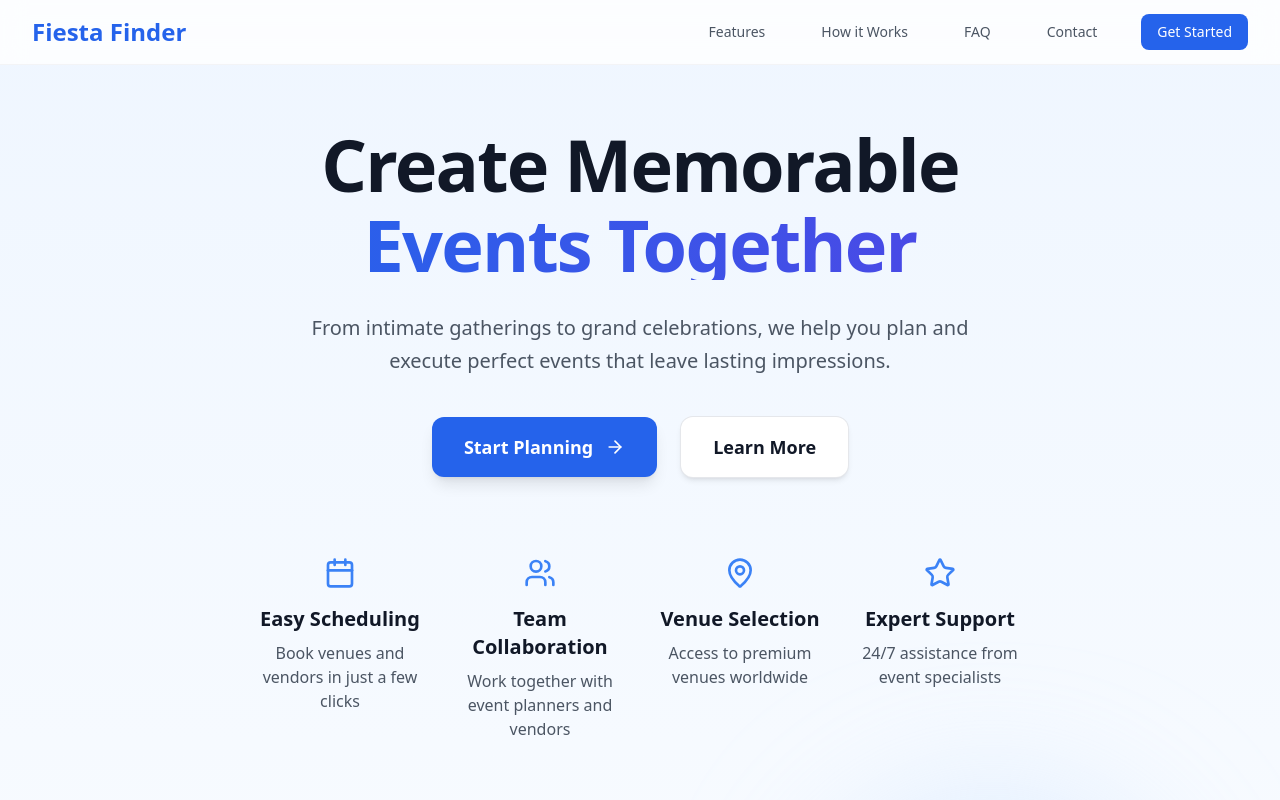
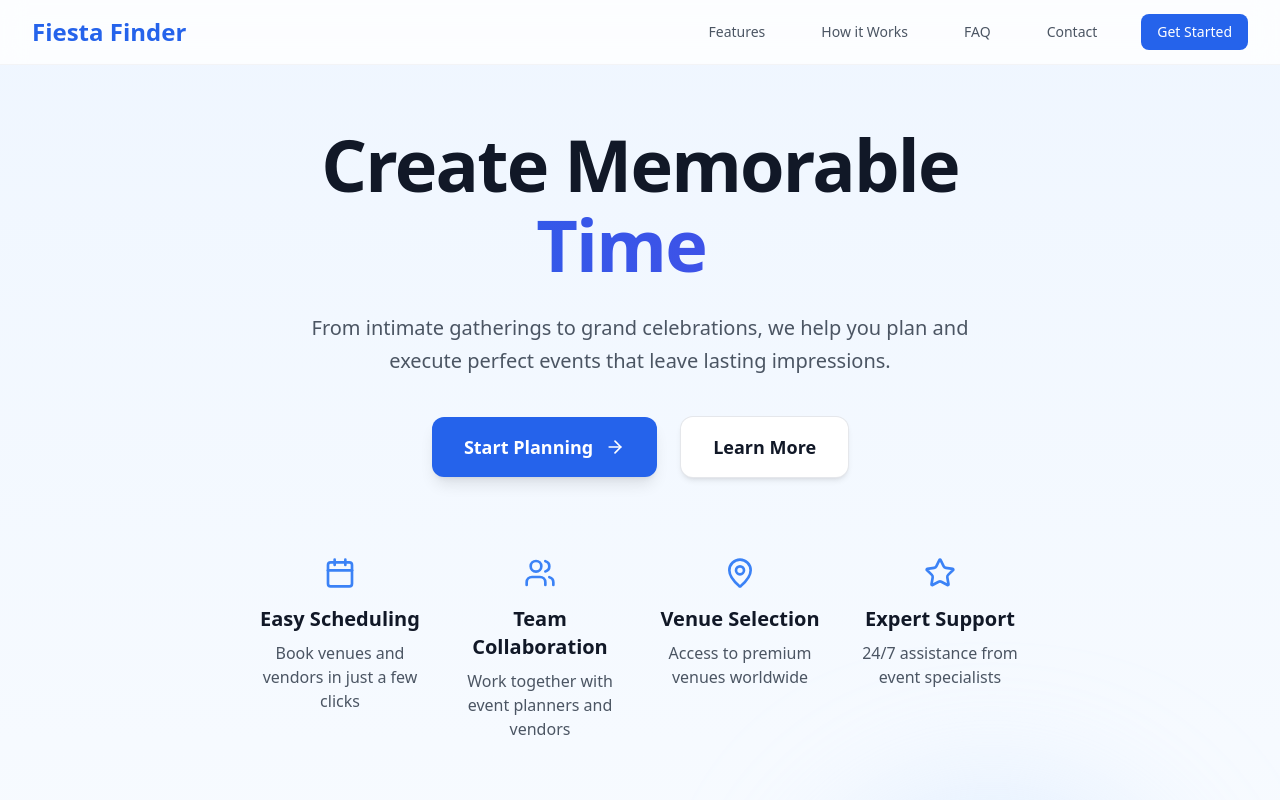
Before and after one commit to Sumit6307/Fiesta-Finder-Build, a React (Vite) app in the folder Fest-Frontend/: page / in a window 1280 px wide. Shown: the top 800 px of the page. Built offline with nearby package versions, Linux system fonts and the light colour scheme.

Commit message:
Add Typed-Effect by Sumit

```diff
--- a/Fest-Frontend/package.json
+++ b/Fest-Frontend/package.json
@@ -16,6 +16,7 @@
     "react": "^18.3.1",
     "react-dom": "^18.3.1",
     "react-router-dom": "^7.1.3",
+    "react-simple-typewriter": "^5.0.1",
     "tailwind-scrollbar": "^3.1.0"
   },
   "devDependencies": {
--- a/Fest-Frontend/src/components/Hero.jsx
+++ b/Fest-Frontend/src/components/Hero.jsx
@@ -1,4 +1,6 @@
 import { ArrowRight, Calendar, Users, MapPin, Star } from "lucide-react";
+import React from 'react';
+import TypingEffect from "./Typng-effect";
 
 export default function Hero() {
   const features = [
@@ -34,9 +36,7 @@ export default function Hero() {
           <div className="text-center max-w-3xl mx-auto">
             <h1 className="text-5xl font-bold tracking-tight text-gray-900 sm:text-6xl md:text-7xl">
               <span className="block mb-2">Create Memorable</span>
-              <span className="block bg-gradient-to-r from-blue-600 to-indigo-600 bg-clip-text text-transparent">
-                Events Together
-              </span>
+               <TypingEffect/>
             </h1>
             <p className="mt-8 text-xl text-gray-600 leading-relaxed max-w-2xl mx-auto">
               From intimate gatherings to grand celebrations, we help you plan and execute
--- /dev/null
+++ b/Fest-Frontend/src/components/Typng-effect.jsx
@@ -0,0 +1,29 @@
+import React from 'react';
+import { Typewriter } from 'react-simple-typewriter';
+
+const TypingEffect = () => {
+  return (
+    <span className="block bg-gradient-to-r from-blue-600 to-indigo-600 bg-clip-text text-transparent">
+      <Typewriter
+        words={[
+            'Dream Weddings',
+          'Timeless Love',
+          'Elegant Celebrations',
+          'Cherished Memories',
+          'Perfect Vows',
+          'Pure Bliss',
+          'Everlasting Joy',
+          'Love in Bloom',
+        ]}
+        loop
+        cursor
+        cursorStyle="|"
+        typeSpeed={120}
+        deleteSpeed={140}
+        delaySpeed={2000}
+      />
+    </span>
+  );
+};
+
+export default TypingEffect;
```
Also changed, not shown: 1 other file (tests, documents, lock files or other folders).
